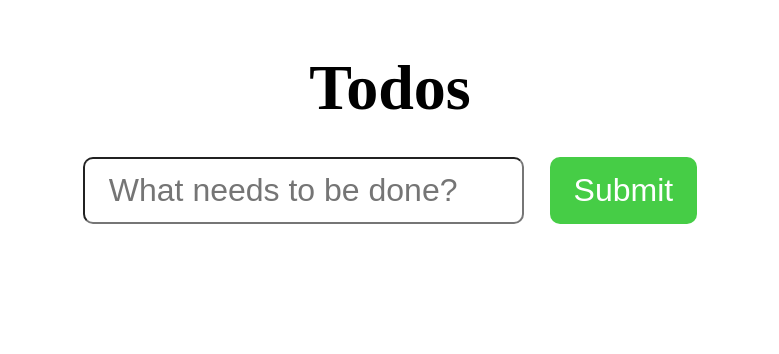
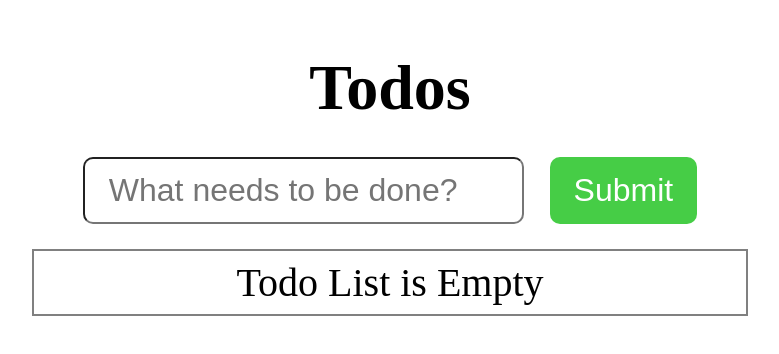
Before and after one commit to LeonidQWE/TestTaskMindbox, a React (Vite) app: page / in a window 1280 px wide. Shown: the top 354 px of the page, without its empty margins (250-1029 px from the left). Built offline with nearby package versions, Linux system fonts and the light colour scheme.

Commit message:
add TodoList component

```diff
--- a/src/components/index.ts
+++ b/src/components/index.ts
@@ -3,3 +3,4 @@ export { Title } from './title/Title';
 export { CommonField } from './commonField/CommonField';
 export { TodoForm } from './todoForm/TodoForm';
 export { TodoItem } from './todoItem/TodoItem';
+export { TodoList } from './todoList/TodoList';
--- a/src/components/main/Main.tsx
+++ b/src/components/main/Main.tsx
@@ -1,14 +1,15 @@
 import { useTodo } from 'hooks/useTodo';
-import { Title, TodoForm } from 'components';
+import { Title, TodoForm, TodoList } from 'components';
 import s from './Main.module.css';
 
 export const Main = () => {
-  const { addTodo } = useTodo();
+  const { filteredTodos, addTodo, toggleTodo } = useTodo();
 
   return (
     <div className={s.main} data-testid="main">
       <Title level={1} text={'Todos'}/>
       <TodoForm addTodo={addTodo}/>
+      <TodoList todos={filteredTodos} toggleCompleteTodo={toggleTodo}/>
     </div>
   )
 }
--- /dev/null
+++ b/src/components/todoList/TodoList.module.css
@@ -0,0 +1,15 @@
+.todoList {
+  margin: clamp(1rem, 2vw, 2rem) auto 0 auto;
+  width: 70%;
+  display: flex;
+  flex-direction: column;
+  border: 2px solid gray;
+}
+
+.todoListEmpty {
+  color: #000;
+  font-size: clamp(1rem, 4vw, 2.5rem);
+  padding: clamp(0.2rem, 1vw, 0.5rem) 0;
+  display: flex;
+  justify-content: center;
+}
--- /dev/null
+++ b/src/components/todoList/TodoList.tsx
@@ -0,0 +1,17 @@
+import { TodoItem } from 'components';
+import { Todo } from 'types/Todo';
+import s from './TodoList.module.css';
+
+type TodoListProps = {
+  todos: Todo[];
+  toggleCompleteTodo: (id: string) => void;
+}
+
+export const TodoList = ({todos, toggleCompleteTodo}: TodoListProps) => {
+  return (
+    <div className={s.todoList} data-testid='todoList'>
+      {!todos.length && <p className={s.todoListEmpty}>Todo List is Empty</p>}
+      {todos.map((todo) => <TodoItem key={todo.id} todo={todo} toggleCompleteTodo={toggleCompleteTodo}/>)}
+    </div>
+  )
+}
```
